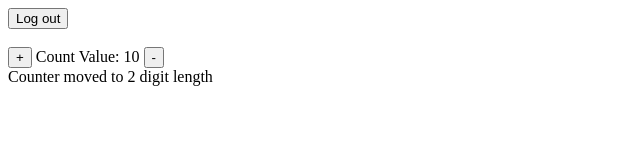
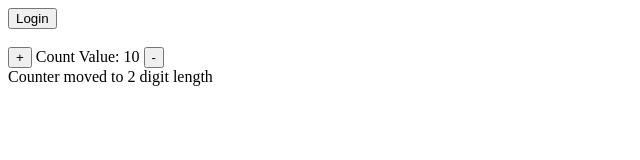
Before and after one commit to quackness/pinia-counter, a Vue app: page / in a window 1280 px wide. Both pictures are taken after a click on the button "Log out". Shown: the top 160 px of the page, without its empty margins (0-640 px from the left). Built offline with nearby package versions, Linux system fonts and the light colour scheme.

Commit message:
add login function

```diff
--- a/src/App.vue
+++ b/src/App.vue
@@ -10,6 +10,15 @@ function logout() {
     (state.isAuthenticated = false), (state.user = {});
   });
 }
+function login() {
+  authStore.$patch((state) => {
+    (state.isAuthenticated = true),
+      (state.user = {
+        name: "Karolina",
+        email: "test@gmail.com",
+      });
+  });
+}
 
 //use $state with a single item, and $patch with nested
 </script>
@@ -18,7 +27,8 @@ function logout() {
   <header></header>
 
   <main>
-    <button @click="logout">Log out</button>
+    <button @click="logout" v-if="authStore.isAuthenticated">Log out</button>
+    <button @click="login" v-else>Login</button>
     <HomeView />
   </main>
 </template>
```
